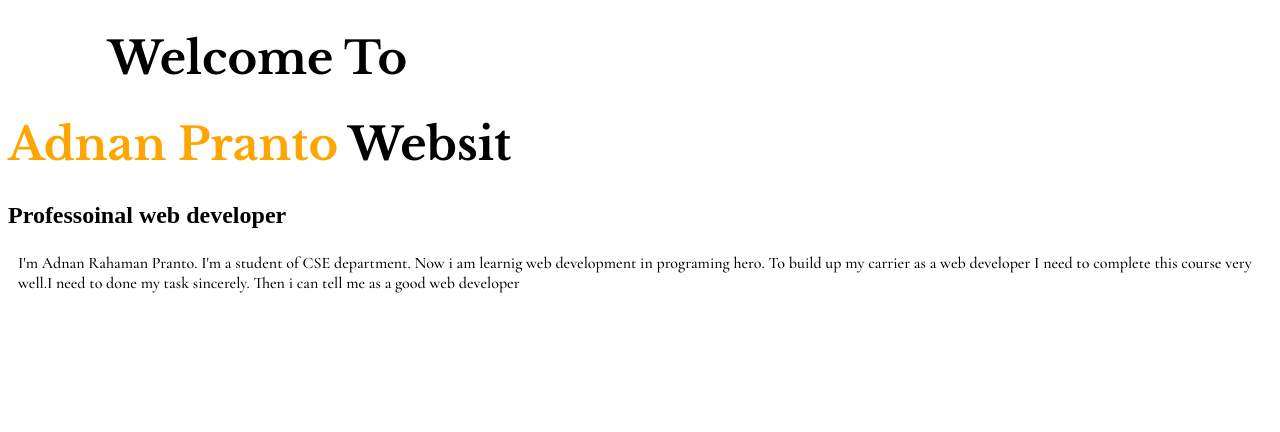
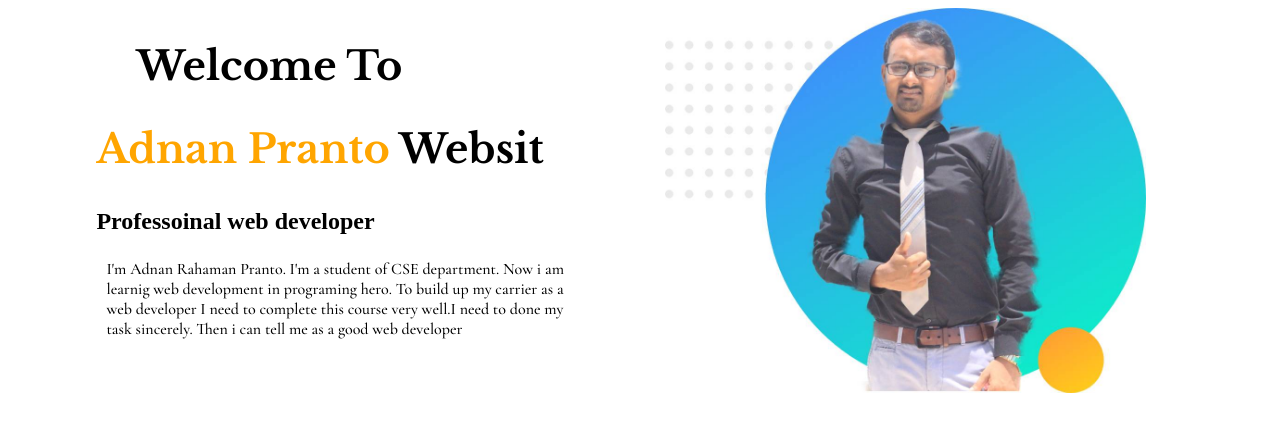
Before and after one commit to Adnan-Pranto/web-protfolio, a plain HTML site: page index.html in a window 1280 px wide. Drawn offline with nearby package versions, Linux system fonts and the light colour scheme.

Commit message:
add pic & paragraph

```diff
--- a/index.html
+++ b/index.html
@@ -11,9 +11,16 @@
     <link rel="stylesheet" href="style.css">
 </head>
 <body>
-    <h1 id="head">Welcome To </h1>
-    <h1><span class="name-hi">Adnan Pranto</span> Websit</h1>
-    <h3>Professoinal web developer</h3>
-    <p class="about-me">I'm Adnan Rahaman Pranto. I'm a student of CSE department. Now i am learnig web development in programing hero. To build up my carrier as a web developer I need to complete this course very well.I need to done my task sincerely. Then i can tell me as a good web developer </p>
+   <section>
+       <div class="half-me">
+        <h1 id="head">Welcome To </h1>
+        <h1><span class="name-hi">Adnan Pranto</span> Websit</h1>
+        <h3>Professoinal web developer</h3>
+        <p class="about-me">I'm Adnan Rahaman Pranto. I'm a student of CSE department. Now i am learnig web development in programing hero. To build up my carrier as a web developer I need to complete this course very well.I need to done my task sincerely. Then i can tell me as a good web developer </p>
+       </div>
+       <div class="half-me">
+           <img src="images/image 10.jpg" alt="">
+       </div>
+   </section>
 </body>
 </html>
--- a/style.css
+++ b/style.css
@@ -1,10 +1,10 @@
 h1{
-    font-size: 45px;
+    font-size: 40px;
     font-family: 'Libre Baskerville', serif;
 
 }
 #head{
-    margin-left: 100px;
+    margin-left: 40px;
 }
 h3{
     font-size: 24px;
@@ -20,3 +20,12 @@ body{
     margin-left: 10px;
     font-weight: 40%;
 }
+.half-me{
+    width: 38%;
+    float: left;
+    margin-left: 5%;
+    padding-left: 2%;
+}
+.half-me img {
+    width: 100%;
+}
```
Also changed, not shown: images/image 10.jpg (added), images/image 13.png (added).
